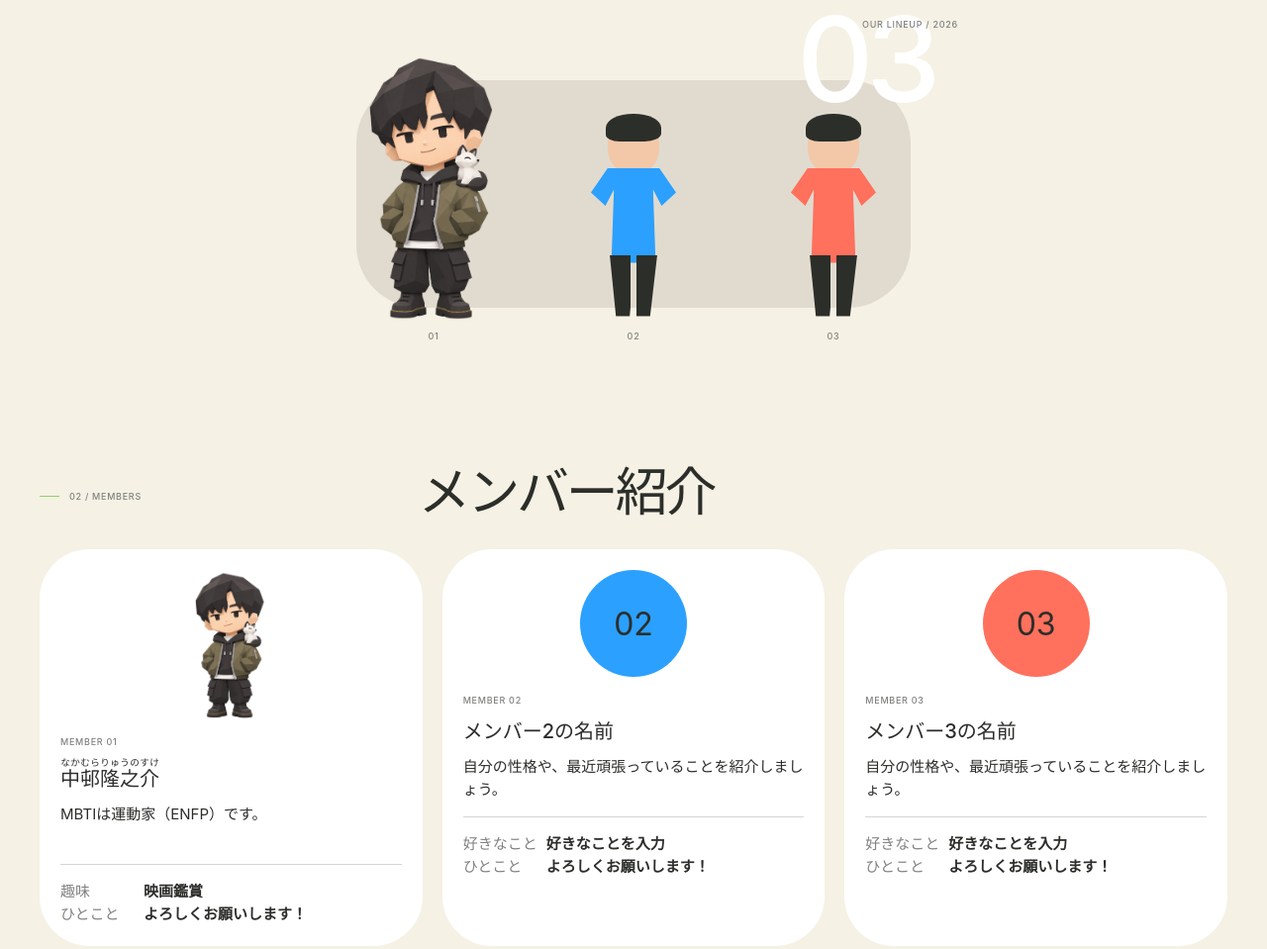
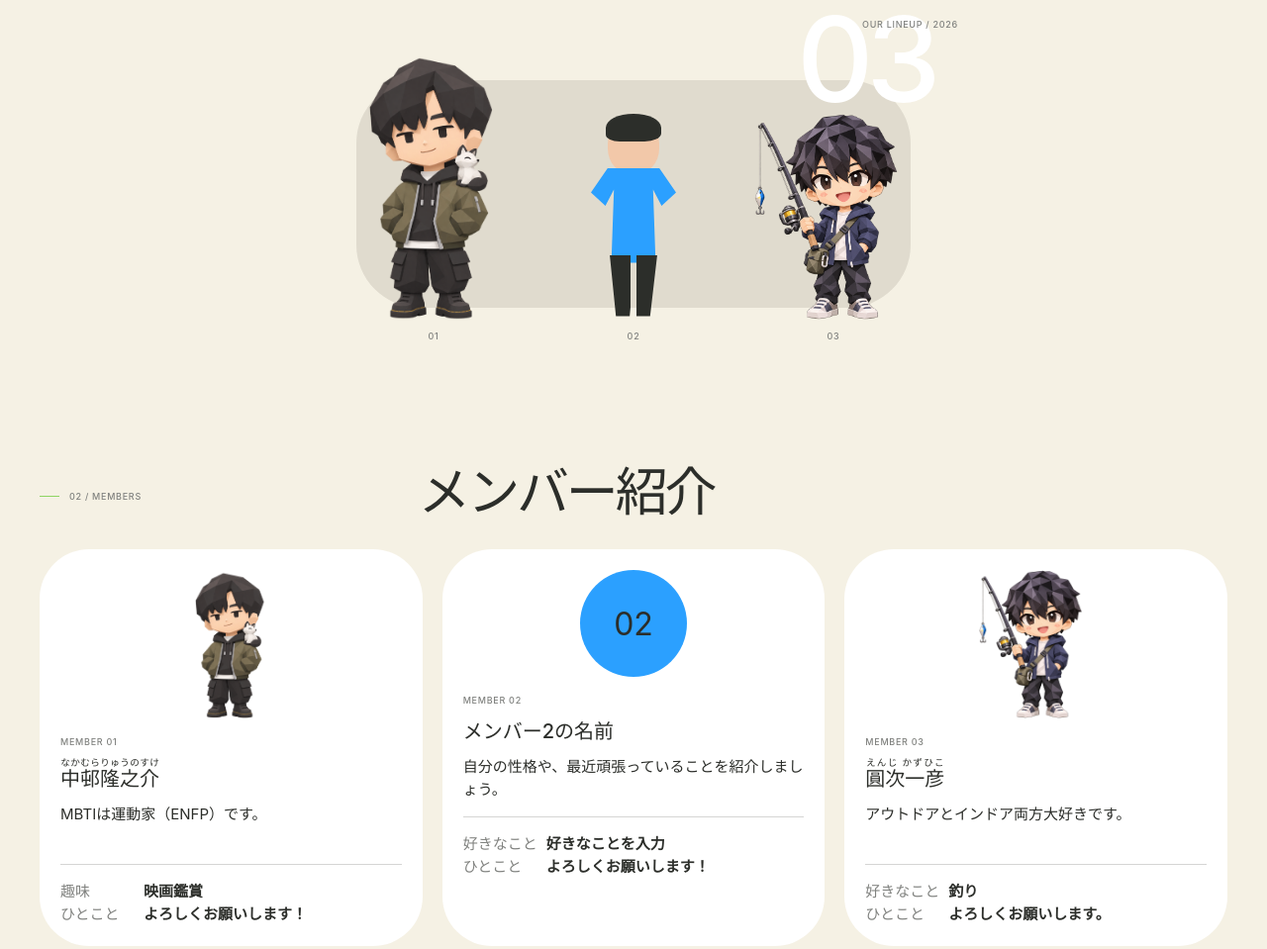
Before and after one commit to Hiko3bro/clone-portfolio, a plain HTML site: page index.html in a window 1280 px wide. Shown: the part 619-1578 px from the top of the page at 99% size. Drawn offline with Linux system fonts and the light colour scheme.

Commit message:
えんじの自己紹介追加

```diff
--- a/index.html
+++ b/index.html
@@ -248,6 +248,11 @@
       height: 100%;
       object-fit: cover;
       object-position: center top;
+    }
+
+    .lineup-person-three .hero-avatar {
+      object-fit: contain;
+      object-position: center bottom;
     }
 
     .lineup-figure {
@@ -818,11 +823,7 @@
               <span class="lineup-number">02</span>
             </div>
             <div class="lineup-person lineup-person-three">
-              <span class="lineup-figure">
-                <span class="lineup-head"></span>
-                <span class="lineup-body"></span>
-                <span class="lineup-legs"></span>
-              </span>
+              <img class="hero-avatar" src="assets/enji-avatar.png" alt="">
               <span class="lineup-number">03</span>
             </div>
           </div>
@@ -891,14 +892,14 @@
             </div>
           </article>
           <article class="member-card">
-            <div class="member-portrait member-portrait-three" aria-hidden="true">03</div>
+            <img class="member-portrait-avatar" src="assets/enji-avatar.png" alt="釣り竿を持った圓次一彦のアバター">
             <div class="member-content">
               <p class="member-number">MEMBER 03</p>
-              <h3>メンバー3の名前</h3>
-              <p class="member-intro">自分の性格や、最近頑張っていることを紹介しましょう。</p>
+              <h3><ruby>圓次一彦<rt>えんじ かずひこ</rt></ruby></h3>
+              <p class="member-intro">アウトドアとインドア両方大好きです。</p>
               <dl class="member-details">
-                <dt>好きなこと</dt><dd>好きなことを入力</dd>
-                <dt>ひとこと</dt><dd>よろしくお願いします！</dd>
+                <dt>好きなこと</dt><dd>釣り</dd>
+                <dt>ひとこと</dt><dd>よろしくお願いします。</dd>
               </dl>
             </div>
           </article>
```
Also changed, not shown: assets/enji-avatar.png (added).
